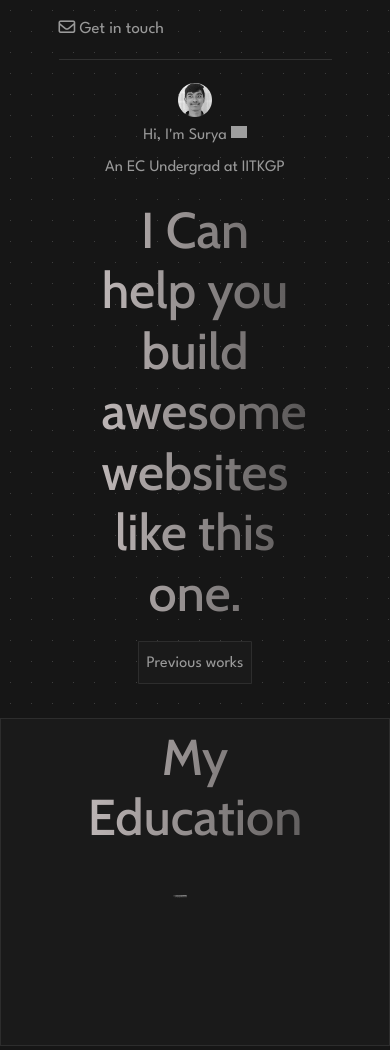
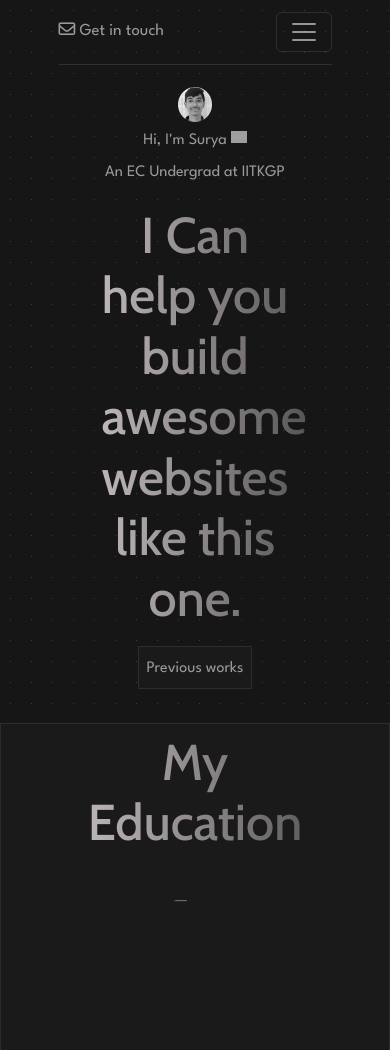
Before and after one commit to surya1601/portfolio, a plain HTML site: page index.html in a window 390 px wide. Shown: the top 1050 px of the page. Drawn offline with nearby package versions, Linux system fonts and the light colour scheme; grey boxes are pictures that could not be loaded.

Commit message:
Update index.html

```diff
--- a/index.html
+++ b/index.html
@@ -3,6 +3,7 @@
 
 <head>
     <meta charset="UTF-8">
+    <meta name="viewport" content="width=device-width, initial-scale=1.0, shrink-to-fit=no" />
     <title>Mamidi Surya Teja - Portfolio Website</title>
     <link rel="stylesheet" href="index.css" type="text/css">
     <link rel="shortcut icon" href="favicon.ico" type="image/x-icon">
@@ -36,6 +37,10 @@
         <!-- Nav Bar -->
         <nav class="navbar navbar-expand-lg navbar-dark">
           <a class="navbar-brand" href="mailto:mamidi.st@gmail.com" style="color: #9A9A9A; font-family: 'League Spartan', sans-serif; font-size: 1.05em;"><i class="fa-regular fa-envelope"></i> Get in touch</a>
+          <button class="navbar-toggler" type="button" data-toggle="collapse" data-target="#navbarSupportedContent"
+          aria-controls="navbarSupportedContent" aria-expanded="false" aria-label="Toggle navigation">
+          <span class="navbar-toggler-icon"></span>
+          </button>
           <div class="collapse navbar-collapse" id="navbarSupportedContent">
             <ul class="navbar-nav ms">
               <li class="nav-item">
```
